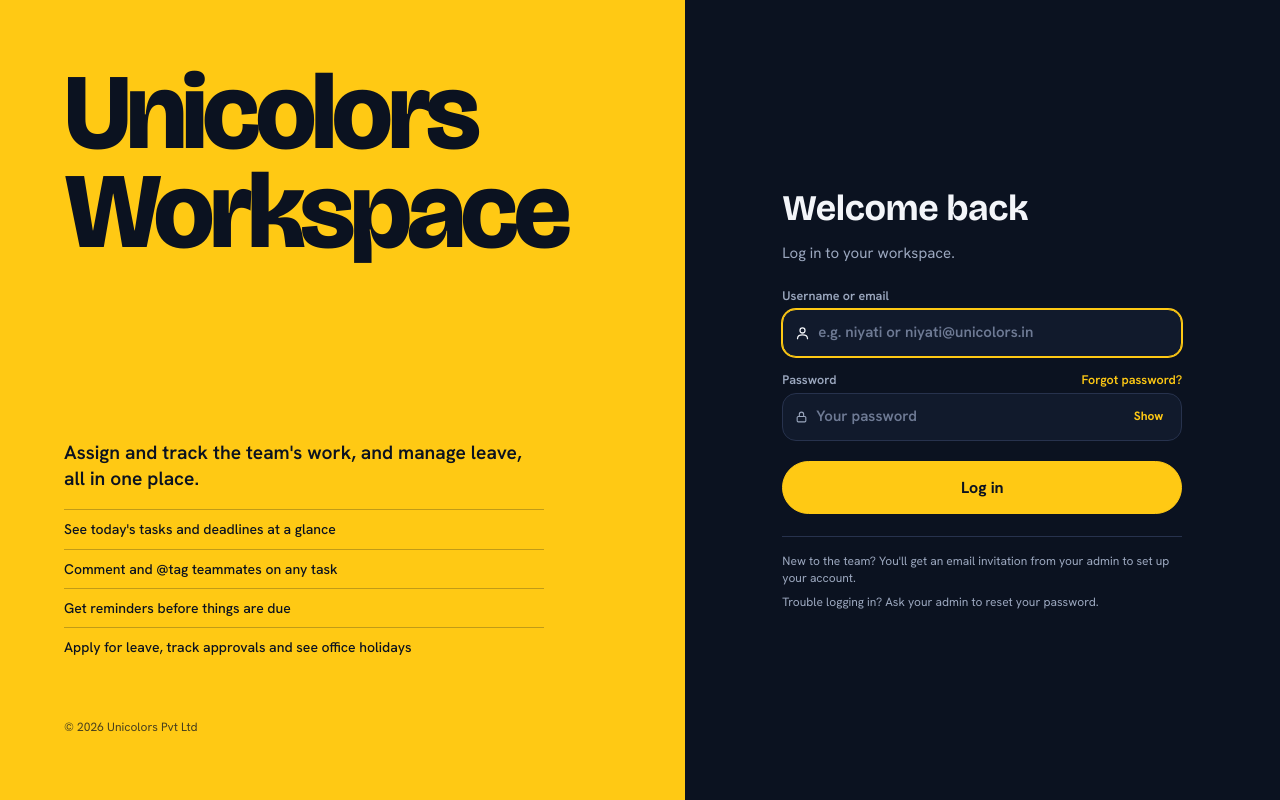
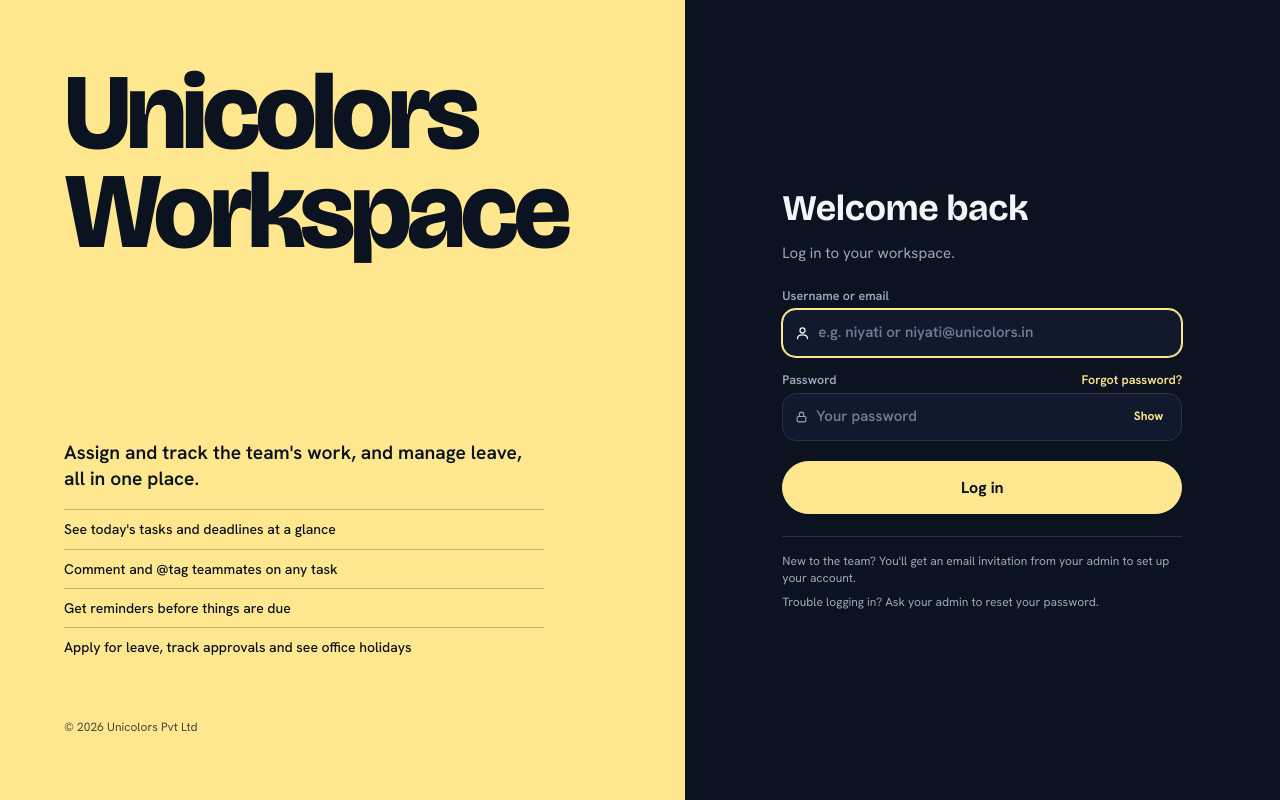
Before and after one commit to digitalunicolors-bit/UnicolorsTaskDairy, a Django app: page /login/ in a window 1280 px wide. Run offline with Django 5.2, Linux system fonts and the light colour scheme.

Commit message:
Soften the yellow on the login page
Co-Authored-By: Claude Opus 5.5 <noreply@anthropic.com>
Claude-Session: https://claude.ai/code/session_01UN6uMCHxbdKbpJwWZWhUAk

```diff
--- a/UnicolorDairy/static/css/theme.css
+++ b/UnicolorDairy/static/css/theme.css
@@ -214,3 +214,8 @@ input[type=file]::file-selector-button { background: var(--surface2); color: var
 .assign-summary h2 { font-size: 19px; font-weight: 650; }
 .auth .auth-form > h2, .auth .auth-form > p { margin-left: auto !important; margin-right: auto !important; width: 100%; max-width: 400px; }
 .notif-tab.on span, .notif-tabs .on span, .notif-filter.on span { background: transparent; color: var(--brand-ink); }
+
+/* Login: a softer yellow, easier on the eyes across half a screen. */
+.auth-card { --brand: #FFE78F; }
+.auth-brand { background: #FFE78F; }
+.auth .primary, .auth .primary:hover { background: #FFE78F !important; border-color: #FFE78F !important; }
```
